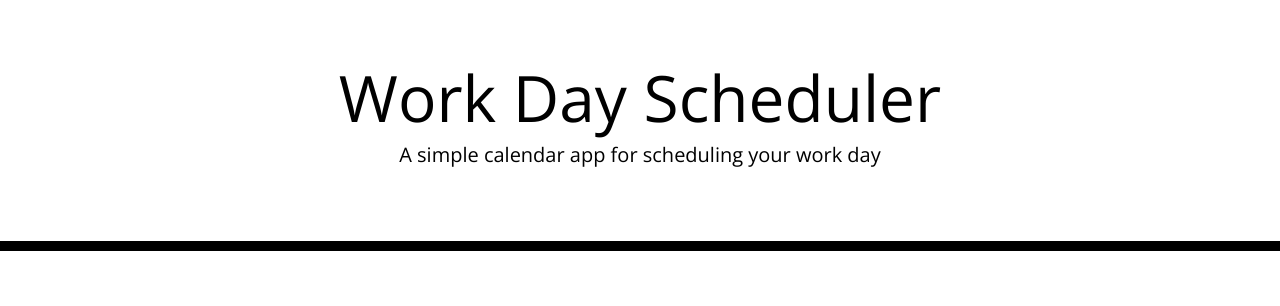
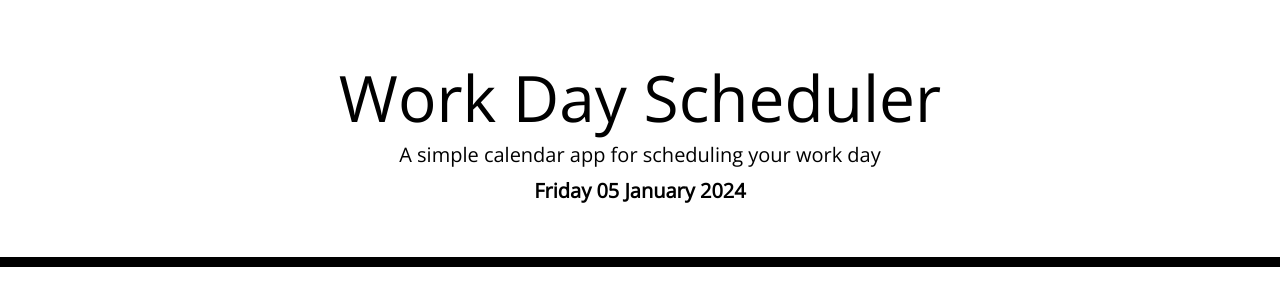
Before and after one commit to kauralane/work-day-calendar, a plain HTML site: page index.html in a window 1280 px wide. Drawn offline with nearby package versions, Linux system fonts and the light colour scheme; files that its build step writes are made by us from their sources.

Commit message:
added code to display current date.

```diff
--- a/assets/css/style.css
+++ b/assets/css/style.css
@@ -19,7 +19,7 @@ header {
   color: black;
   border-radius: 0;
   border-bottom: 10px solid black;
-  padding: 60px;
+  padding: 60px 60px 40px 60px;
 }
 
 .description {
--- a/assets/js/script.js
+++ b/assets/js/script.js
@@ -0,0 +1,33 @@
+// PSEUDOCODE
+// The app should:
+
+// Display the current day at the top of the calender when a user opens the planner.
+
+// Present time blocks for standard business hours when the user scrolls down.
+
+// Color - code each time block based on past, present, and future when the time block is viewed.
+
+// Allow a user to enter an event when they click a time block
+
+// Save the event in local storage when the save button is clicked in that time block.
+
+// Persist events between refreshes of a page
+
+// The following animation demonstrates the application functionality:
+
+// Use dayjs to display the current day and date at the top of the calendar
+// Use bootstrap to get 3 columns (time, content, save) and 9 rows (8 hours)
+// time column will need to use actual time (dayjs)
+
+// Colour coding
+// If statement: if hour is later than now (dayjs), green. If hour is same as now, red. If earlier than now, grey. (Is there a way to do this that's if time is past, now, in future?)
+
+// Each hour row within column 'content' will need to be clickable, and the user needs to be able to enter text/delete text/change text. (check how to make block clickable)
+
+// On click of 'save' button: save text content of columns (user input) to local storage.
+// When you reload the page, load up anything that's in local storage.
+
+// Display current day
+const timeDisplay = $('#currentDay')
+let time = dayjs().format('dddd DD MMMM YYYY')
+timeDisplay.text(time).css('font-weight', 'bold');
--- a/index.html
+++ b/index.html
@@ -10,7 +10,7 @@
   <link rel="stylesheet" href="https://use.fontawesome.com/releases/v5.8.1/css/all.css"
     integrity="sha384-50oBUHEmvpQ+1lW4y57PTFmhCaXp0ML5d60M1M7uH2+nqUivzIebhndOJK28anvf" crossorigin="anonymous" />
   <link href="https://fonts.googleapis.com/css?family=Open+Sans&display=swap" rel="stylesheet" />
-  <link rel="stylesheet" href="style.css" />
+  <link rel="stylesheet" href="assets/css/style.css" />
   <title>Work Day Scheduler</title>
 </head>
 
@@ -26,6 +26,7 @@
 
   <script src="https://cdnjs.cloudflare.com/ajax/libs/jquery/3.2.1/jquery.min.js"></script>
   <script src="https://cdn.jsdelivr.net/npm/dayjs@1/dayjs.min.js"></script>
+  <script src="assets/js/script.js"></script>
 </body>
 
 </html>
```
